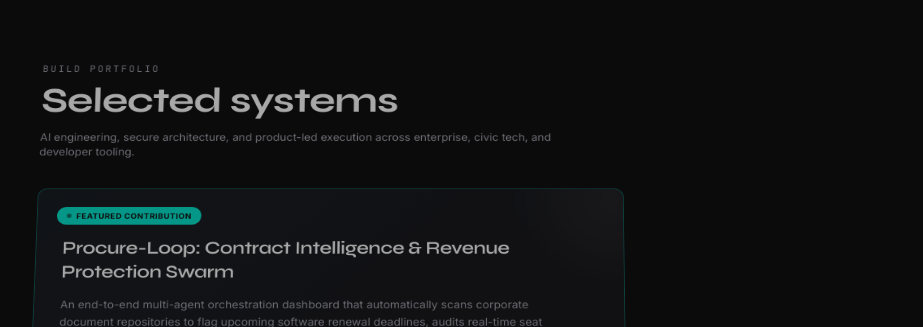
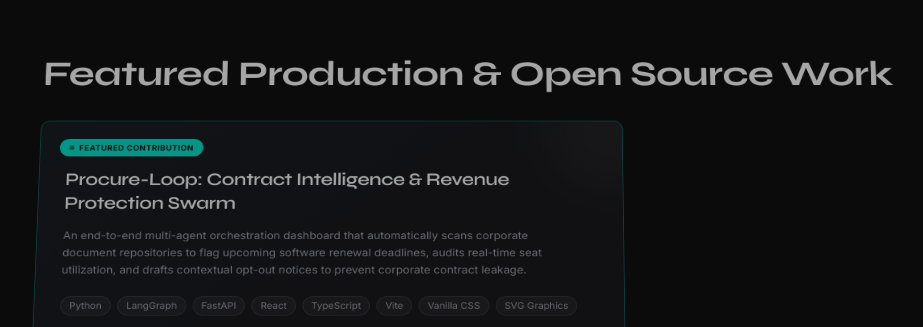
Before and after one commit to haripriyarao26/portfolio, a Next.js app: page / in a window 1280 px wide. Shown: the part 3868-4195 px from the top of the page, without its empty margins (158-1081 px from the left). Built offline with nearby package versions, Linux system fonts and the light colour scheme.

Commit message:
replace project section title

```diff
--- a/app/page.tsx
+++ b/app/page.tsx
@@ -232,14 +232,11 @@
           transition={spring}
         >
           <div>
-            <p className="mono-accent text-xs tracking-[0.22em] text-[var(--text-muted)] uppercase mb-3">Build portfolio</p>
             <h2 className="font-display text-3xl font-bold text-[var(--text-primary)] sm:text-5xl">
-              Selected systems
+              Featured Production & Open Source Work
             </h2>
           </div>
-          <p className="max-w-[680px] text-sm text-[var(--text-muted)]">
-            AI engineering, secure architecture, and product-led execution across enterprise, civic tech, and developer tooling.
-          </p>
+
         </motion.div>
         <StoryProjectGrid projects={projects} />
       </Section3D>
```
